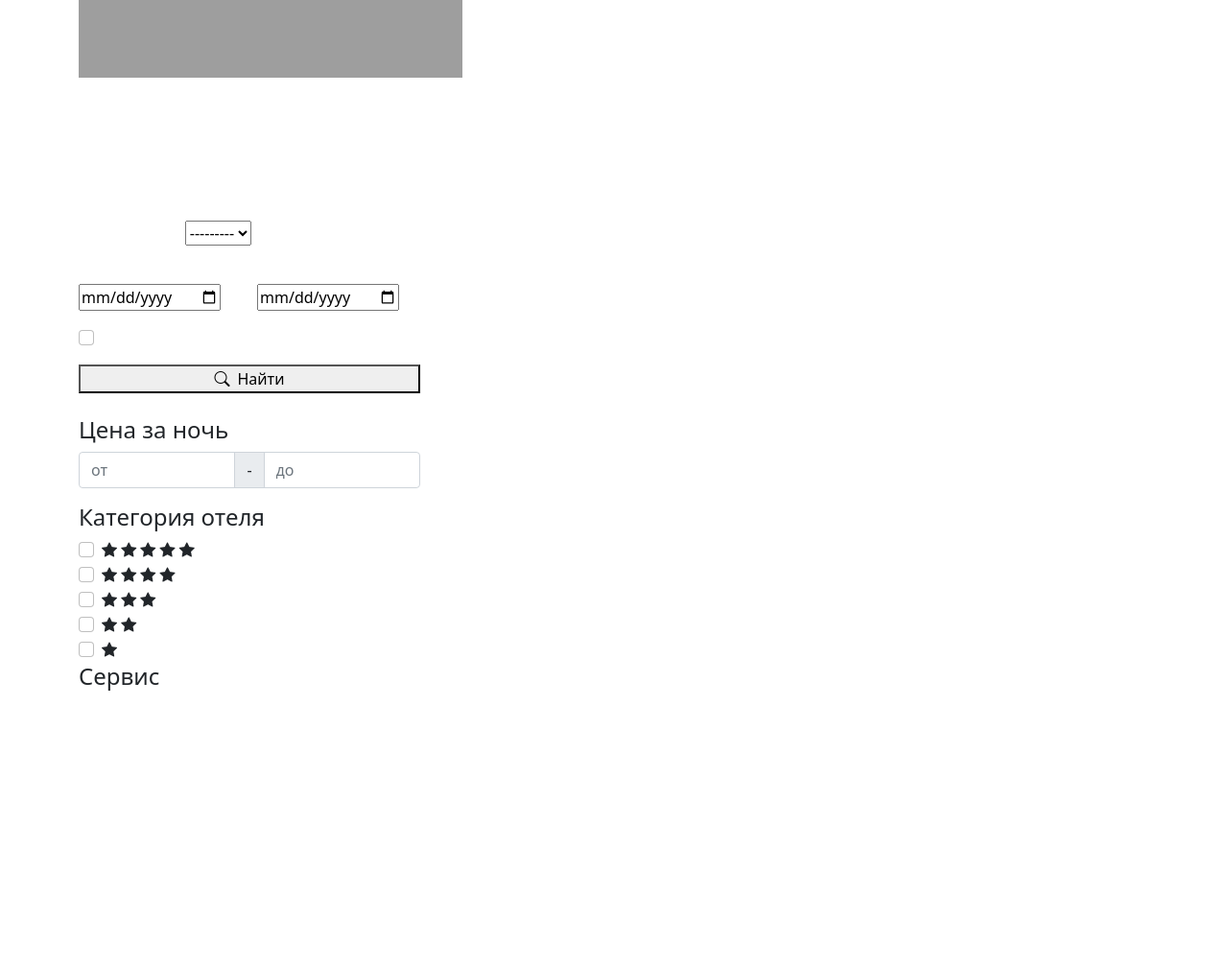
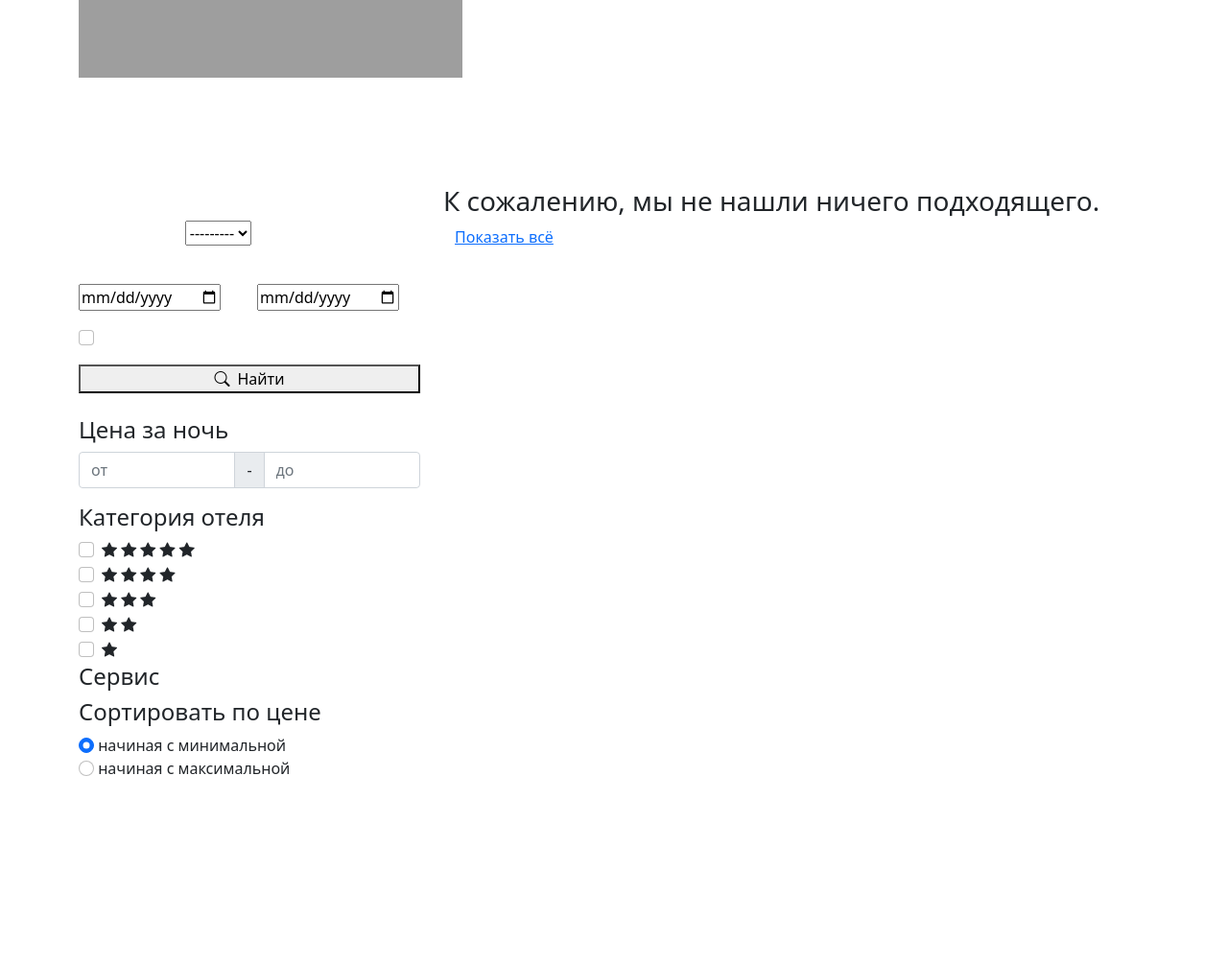
Before and after one commit to thisisflight/booking, a Django app: template templates/hotels/hotels_list.html in a window 1280 px wide. Shown: the part 227-1232 px from the top of the page at 96% size. Before the commit the page ends 947 px from the top, so only its background shows below. Run offline with Django 4.2, Linux system fonts and the light colour scheme; the template is opened without the code that fills it: values that come from a table or form of the project are taken from there, others are empty; some libraries are stand-ins or nearby versions; grey boxes are pictures that could not be loaded.

Commit message:
hotel list filter update, local fixes

```diff
--- a/hotels/forms.py
+++ b/hotels/forms.py
@@ -53,6 +53,12 @@ RoomFormset = forms.inlineformset_factory(
 
 
 class HotelFilterForm(forms.Form):
+
+    SORT_CHOICES = (
+            ('min', 'min'),
+            ('max', 'max'),
+        )
+
     country = forms.ModelChoiceField(
         label='Направление',
         queryset=Country.objects.all(),
@@ -117,6 +123,12 @@ class HotelFilterForm(forms.Form):
     capacity = forms.ChoiceField(
         choices=((1, 1), (2, 2), (3, 3), (4, 4), (5, 5)),
     )
+    price_sort_key = forms.ChoiceField(
+        widget=forms.RadioSelect(
+            attrs={'type': 'checkbox', 'class': 'form-check-input'}
+        ),
+        choices=SORT_CHOICES
+    )
 
     def __init__(self, *args, **kwargs):
         super().__init__(*args, **kwargs)
--- a/hotels/views.py
+++ b/hotels/views.py
@@ -31,6 +31,7 @@ class HotelListView(ListView):
                               if 'page' not in (value := '='.join(item))])
             context['query'] = query
         context['is_filter_used'] = is_filter_used
+        context['hotels_amount'] = self.request.session.get('hotels_amount')
         return context
 
     def get(self, request, *args, **kwargs):
@@ -45,7 +46,9 @@ class HotelListView(ListView):
         form = HotelFilterForm(self.request.GET)
         if form.is_valid():
             queryset = processing_get_parameters(self.request, form, queryset)
-        return queryset.order_by('-pk')
+        self.request.session['hotels_amount'] = str(len(queryset))
+        self.request.session.modified = True
+        return queryset
 
 
 class HotelDetailView(DetailView):
--- a/templates/hotels/hotels_list.html
+++ b/templates/hotels/hotels_list.html
@@ -9,6 +9,21 @@
     <div class="container mt-5 pt-5">
         <div class="row flex-lg-row-reverse">
             <div class="col-lg-8 col-xs-12 mb-4">
+                <div class="row">
+                    {% if hotels_amount > '0' %}
+                        <h3>
+                            Отелей в списке: {{ hotels_amount }} (показано {{ hotel_list|length }})</h3>
+                    {% else %}
+                        <h3>К сожалению, мы не нашли ничего подходящего.</h3>
+                        <a href="{% url 'hotels:hotels-list' %}"
+                           class="nir-btn w-100"
+                           style="max-width: 150px;
+                           margin-left: calc(var(--bs-gutter-x) * .5);
+                           text-transform: none">
+                            Показать всё
+                        </a>
+                    {% endif %}
+                </div>
                 <div class="row row-cols-1 row-cols-md-2 g-4">
                     {% for hotel in hotel_list %}
                         <div class="col">
--- a/templates/inc/_hotels_filter.html
+++ b/templates/inc/_hotels_filter.html
@@ -103,6 +103,25 @@
                     </div>
                 {% endfor %}
             </div>
+            <div class="sidebar-item">
+                <h4>Сортировать по цене</h4>
+                <div>
+                    <label for="id_price_sort_key_0">
+                        <input type="radio" name="price_sort_key"
+                               value="min" class="form-check-input"
+                               form="form" id="id_price_sort_key_0" checked="checked">
+                         начиная c минимальной
+                    </label>
+                </div>
+                <div>
+                    <label for="id_price_sort_key_1">
+                        <input type="radio" name="price_sort_key"
+                               value="max" class="form-check-input"
+                               form="form" id="id_price_sort_key_1">
+                        начиная с максимальной
+                    </label>
+                </div>
+            </div>
         </div>
     </div>
 </div>
--- a/templates/inc/_pagination.html
+++ b/templates/inc/_pagination.html
@@ -1,11 +1,16 @@
 {% if is_paginated %}
 <ul class="pagination mt-2">
     <li class="page-item {% if not page_obj.has_previous %}disabled{% endif %}">
-        <a class="page-link" href="?page=1">&laquo;</a>
+        <a class="page-link" href="?{% if is_filter_used %}{{ query }}&{% endif %}page=1">&laquo;</a>
     </li>
 
     {% if page_obj.has_previous %}
-    <li class="page-item"><a class="page-link" href="?page={{ page_obj.previous_page_number }}">Предыдущая</a></li>
+    <li class="page-item">
+        <a class="page-link"
+           href="?{% if is_filter_used %}{{ query }}&{% endif %}page={{ page_obj.previous_page_number }}">
+            Предыдущая
+        </a>
+    </li>
     {% endif %}
 
     {% for i in paginator.page_range %}
@@ -17,13 +22,14 @@
     {% if page_obj.has_next %}
     <li class="page-item">
         <a class="page-link"
-           href="?page={{ page_obj.next_page_number }}
-            ">Следующая</a>
+           href="?{% if is_filter_used %}{{ query }}&{% endif %}page={{ page_obj.next_page_number }}
+            ">Следующая
+        </a>
     </li>
     {% endif %}
 
     <li class="page-item {% if not page_obj.has_next %}disabled{% endif %}">
-        <a class="page-link" href="?page={{ paginator.num_pages }}">&raquo;</a>
+        <a class="page-link" href="?{% if is_filter_used %}{{ query }}&{% endif %}page={{ paginator.num_pages }}">&raquo;</a>
     </li>
 </ul>
 {% endif %}
```
Also changed, not shown: hotels/services.py (+11 -1 lines).
